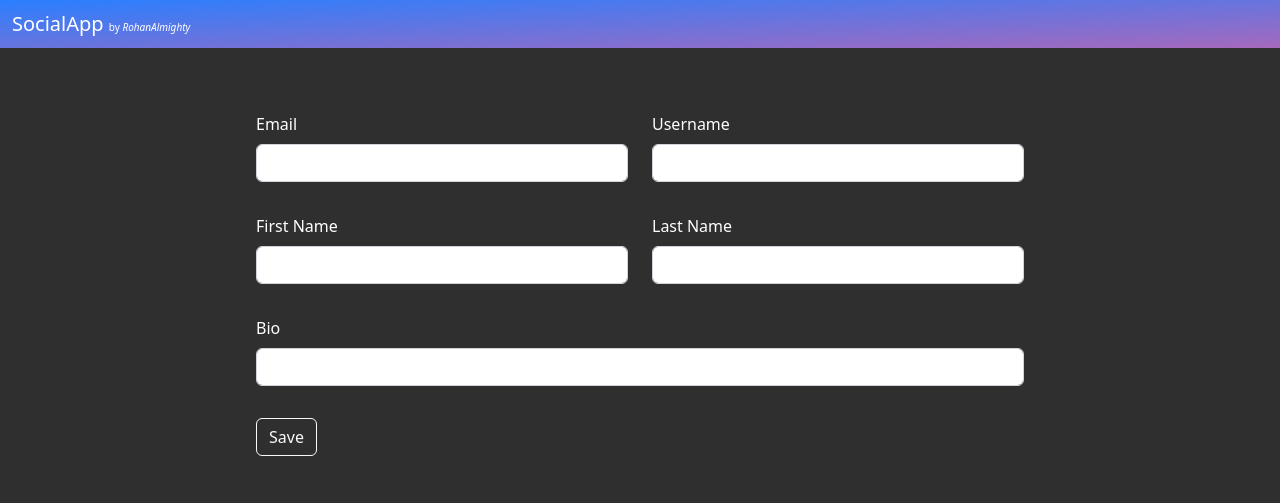
After one commit to RohanAlmighty/Python-FastAPI-SocialApp, a FastAPI app: template templates/edit-user-profile.html in a window 1280 px wide. The commit adds this page. Shown: the top 503 px of the page. Run offline with FastAPI, Linux system fonts and the light colour scheme; the template is opened without the code that fills it, so the values that code supplies are empty; some libraries are stand-ins or nearby versions.

Commit message:
📦 NEW: Added edit-profile functionality

```diff
--- a/routers/auth.py
+++ b/routers/auth.py
@@ -184,14 +184,7 @@ async def register_user(
     validation2 = (
         db.query(models.Users).filter(models.Users.username == username).first()
     )
-    validation3 = db.query(models.Users).filter(models.Users.email == email).first()
-
-    if (
-        password != password2
-        or validation1 is not None
-        or validation2 is not None
-        or validation3 is not None
-    ):
+    if password != password2 or validation1 is not None or validation2 is not None:
         msg = "Invalid registration request"
         return templates.TemplateResponse(
             "register.html", {"request": request, "msg": msg}
@@ -213,42 +206,3 @@ async def register_user(
 
     msg = "User successfully created"
     return templates.TemplateResponse("login.html", {"request": request, "msg": msg})
-
-
-@router.get("/edit-password", response_class=HTMLResponse)
-async def edit_user_view(request: Request):
-    user = await get_current_user(request)
-    if user is None:
-        return RedirectResponse(url="/auth", status_code=status.HTTP_302_FOUND)
-
-    return templates.TemplateResponse(
-        "edit-user-password.html", {"request": request, "user": user}
-    )
-
-
-@router.post("/edit-password", response_class=HTMLResponse)
-async def user_password_change(
-    request: Request,
-    password: str = Form(...),
-    password2: str = Form(...),
-    db: Session = Depends(get_db),
-):
-    user = await get_current_user(request)
-    if user is None:
-        return RedirectResponse(url="/auth", status_code=status.HTTP_302_FOUND)
-
-    user_data = db.query(models.Users).filter(models.Users.id == user.get("id")).first()
-
-    msg = "Wrong password"
-
-    if user_data is not None:
-        if verify_password(password, user_data.hashed_password):
-            user_data.hashed_password = get_password_hash(password2)
-
-            db.add(user_data)
-            db.commit()
-            msg = "Password updated"
-
-    return templates.TemplateResponse(
-        "edit-user-password.html", {"request": request, "user": user, "msg": msg}
-    )
--- a/templates/edit-user-password.html
+++ b/templates/edit-user-password.html
@@ -16,7 +16,7 @@
             {% endif %}
             {% endif %}
 
-            <form method="POST" action="/auth/edit-password">
+            <form method="POST" action="/users/password/edit">
                 <div class="form-group mb-3 mt-3 mx-auto">
                     <label class="mb-2">Old Password</label>
                     <input type="password" class="form-control" name="password" required>
--- /dev/null
+++ b/templates/edit-user-profile.html
@@ -0,0 +1,52 @@
+{% include 'layout.html' %}
+
+<div class="container pt-3 pb-3">
+    <div class="card text-dark mb-3 mt-3 mx-auto border-0" style="max-width: 50rem; background-color: #2f2f2f;">
+        <div class="card-body text-white">
+            {% if msg %}
+            <div class="alert alert-danger text-center" role="alert">
+                {{msg}}
+            </div>
+            {% endif %}
+            <form method="POST" action="/users/profile/edit">
+                <div class="row">
+                    <div class="col">
+                        <div class="form-group mb-3 mt-3">
+                            <label class="mb-2">Email</label>
+                            <input type="email" class="form-control" name="email" value="{{ user_profile.email}}"
+                                readonly>
+                        </div>
+                    </div>
+                    <div class="col">
+                        <div class="form-group mb-3 mt-3">
+                            <label class="mb-2">Username</label>
+                            <input type="text" class="form-control" name="username" value="{{ user_profile.username}}"
+                                readonly>
+                        </div>
+                    </div>
+                </div>
+                <div class="row">
+                    <div class="col">
+                        <div class="form-group mb-3 mt-3">
+                            <label class="mb-2">First Name</label>
+                            <input type="text" class="form-control" name="firstname"
+                                value="{{ user_profile.first_name}}" required>
+                        </div>
+                    </div>
+                    <div class="col">
+                        <div class="form-group mb-3 mt-3">
+                            <label class="mb-2">Last Name</label>
+                            <input type="text" class="form-control" name="lastname" value="{{ user_profile.last_name}}"
+                                required>
+                        </div>
+                    </div>
+                </div>
+                <div class="form-group mb-3 mt-3">
+                    <label class="mb-2">Bio</label>
+                    <input type="text" class="form-control" name="bio" value="{{ user_profile.bio}}" required>
+                </div>
+                <button type="submit" class="btn btn-outline-light mt-3">Save</button>
+            </form>
+        </div>
+    </div>
+</div>
--- a/templates/navbar.html
+++ b/templates/navbar.html
@@ -12,7 +12,7 @@
                     <a class="nav-link active" href="/">Home</a>
                 </li>
                 <li class="nav-item m-1">
-                    <a class="nav-link active" href="/auth/edit-password">Change Password</a>
+                    <a class="nav-link active" href="/users/password/edit">Change Password</a>
                 </li>
                 <li class="nav-item m-1">
                     <a class="nav-link active" href="/auth/logout">Logout</a>
--- a/templates/profile.html
+++ b/templates/profile.html
@@ -15,8 +15,8 @@
             </div>
             <div class="row mt-4 mb-4 text-center">
                 {% if user.id == user_profile.id %}
-                <form method="POST" action="#">
-                    <button type="submit" class="btn btn-outline-light" href="#">Edit</button>
+                <form>
+                    <a class="btn btn-outline-light" href="/users/profile/edit">Edit</a>
                 </form>
                 {% elif user_follows_flag == True %}
                 <form method="POST" action="/users/unfollow/{{user_profile.username}}">
```
Also changed, not shown: routers/users.py (+107 -1 lines).
